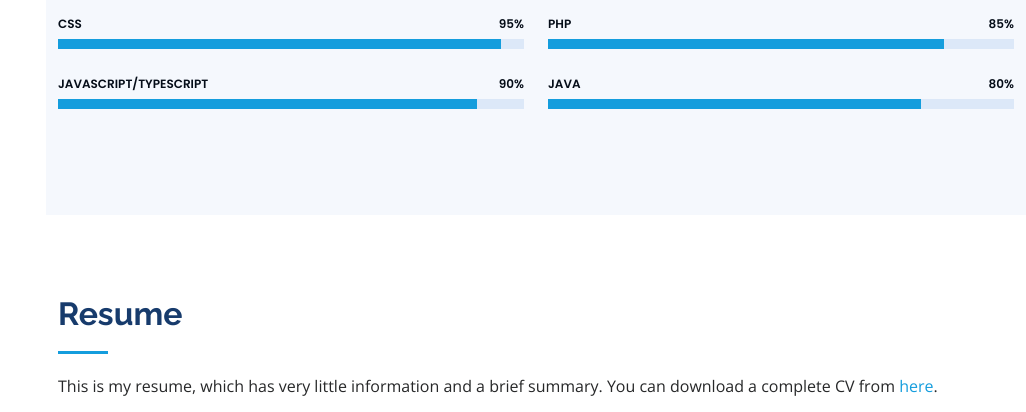
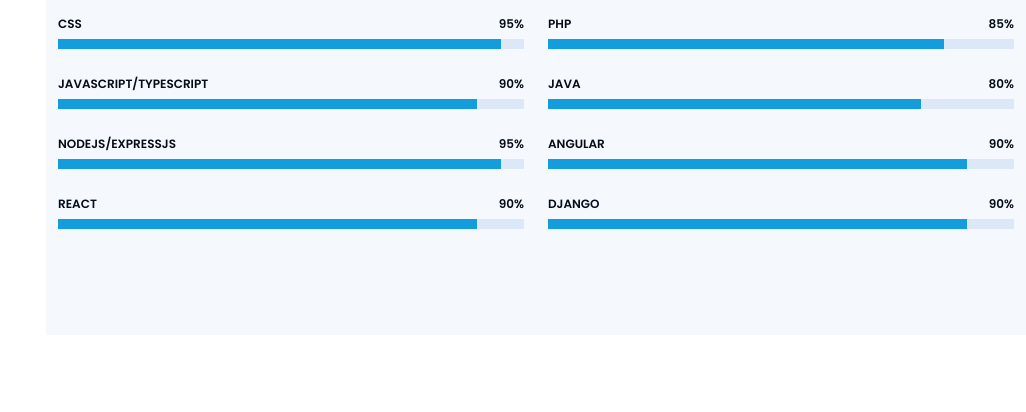
Before and after one commit to harerakalex/my-portifolio, a plain HTML site: page index.html in a window 1280 px wide. Shown: the part 1700-2112 px from the top of the page, without its empty margins (254-1280 px from the left). Drawn offline with nearby package versions, Linux system fonts and the light colour scheme.

Commit message:
Add more skills

```diff
--- a/index.html
+++ b/index.html
@@ -145,6 +145,20 @@
               </div>
             </div>
 
+            <div class="progress">
+              <span class="skill">Nodejs/Expressjs <i class="val">95%</i></span>
+              <div class="progress-bar-wrap">
+                <div class="progress-bar" role="progressbar" aria-valuenow="95" aria-valuemin="0" aria-valuemax="100"></div>
+              </div>
+            </div>
+
+            <div class="progress">
+              <span class="skill">React <i class="val">90%</i></span>
+              <div class="progress-bar-wrap">
+                <div class="progress-bar" role="progressbar" aria-valuenow="90" aria-valuemin="0" aria-valuemax="100"></div>
+              </div>
+            </div>
+
           </div>
 
           <div class="col-lg-6" data-aos="fade-up" data-aos-delay="100">
@@ -167,6 +181,20 @@
               <span class="skill">Java <i class="val">80%</i></span>
               <div class="progress-bar-wrap">
                 <div class="progress-bar" role="progressbar" aria-valuenow="80" aria-valuemin="0" aria-valuemax="100"></div>
+              </div>
+            </div>
+
+            <div class="progress">
+              <span class="skill">Angular <i class="val">90%</i></span>
+              <div class="progress-bar-wrap">
+                <div class="progress-bar" role="progressbar" aria-valuenow="90" aria-valuemin="0" aria-valuemax="100"></div>
+              </div>
+            </div>
+
+            <div class="progress">
+              <span class="skill">Django <i class="val">90%</i></span>
+              <div class="progress-bar-wrap">
+                <div class="progress-bar" role="progressbar" aria-valuenow="90" aria-valuemin="0" aria-valuemax="100"></div>
               </div>
             </div>
 
```
